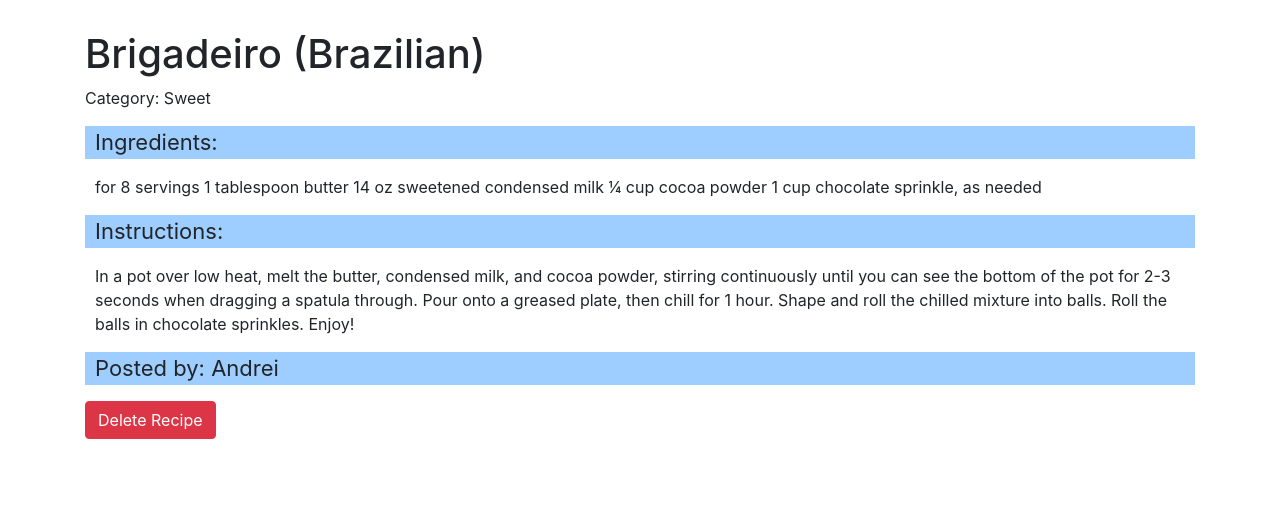
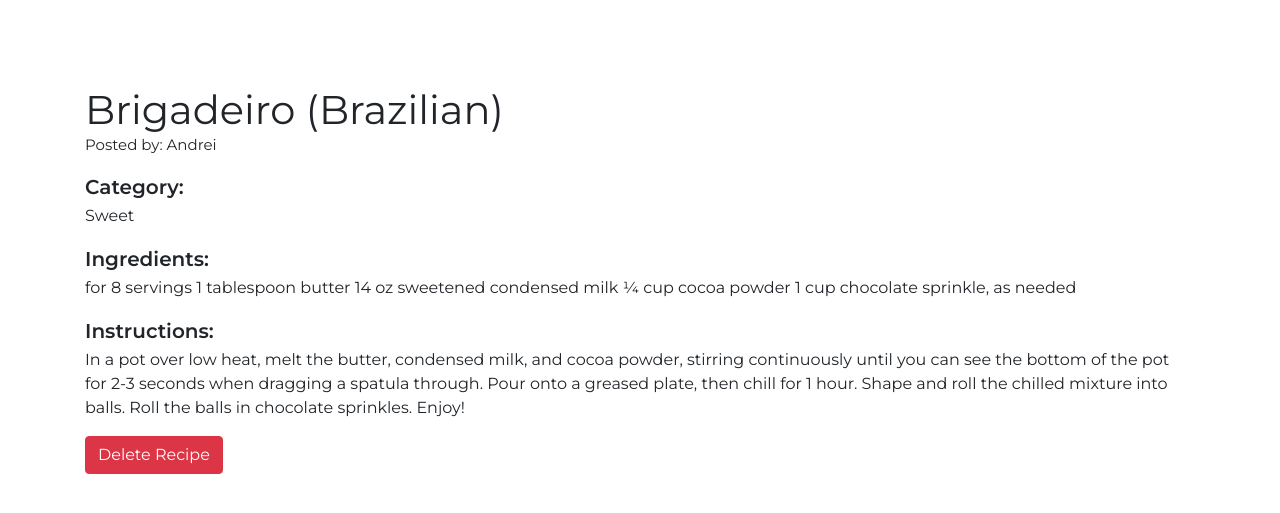
Before and after one commit to andreivince/ShareRecipe, a Flask app: page /recipe/1 in a window 1280 px wide. Shown: the part 56-569 px from the top of the page. Run offline with Flask 3, Linux system fonts and the light colour scheme; a user stored in the database is signed in; some libraries are stand-ins or nearby versions.

Commit message:
Update Layout

```diff
--- a/website/static/css/recipe.css
+++ b/website/static/css/recipe.css
@@ -1,13 +1,21 @@
+@import url('https://fonts.googleapis.com/css2?family=Montserrat:wght@400;600;700&display=swap');
+
 .recipe {
     padding-top: 30px;
+    font-family: 'Montserrat', sans-serif;
+}
+.label_recipe {
+    font-size: 20px;
+    font-weight: 600;
+    margin-bottom: 2px;
 }
 
-.label_recipe {
-    font-size: 22px;
-    background-color: #027cff61;
-    padding-left: 10px; /* Add 10px of padding to the left of the content */
+.author_recipe {
+    font-size: 15px;
 }
 
-.user_recipe {
-    padding-left: 10px;
+.title_recipe {
+    margin-bottom: 0;
+    margin-top: 5%;
+    margin-left: 0;
 }
--- a/website/templates/recipe.html
+++ b/website/templates/recipe.html
@@ -7,12 +7,13 @@
 {% block content %}
   <div class="recipe">
     <h1 class="title_recipe">{{ recipe.title }}</h1>
-    <p>Category: {{ recipe.category }}</p>
+    <p class="author_recipe">Posted by: {{ recipe.user.first_name }}</p>
+    <p class="label_recipe">Category:</p>
+    <p>{{ recipe.category }}</p>
     <p class="label_recipe">Ingredients:</p>
     <p class="user_recipe">{{ recipe.ingredients }}</p>
     <p class="label_recipe">Instructions:</p>
     <p class="user_recipe">{{ recipe.instructions }}</p>
-    <p class="label_recipe">Posted by: {{ recipe.user.first_name }}</p>
     {% if recipe.user == current_user %}
     <form action="{{ url_for('auth.delete_recipe', recipe_id=recipe.id) }}" method="post">
         <button type="submit" class="btn btn-danger">Delete Recipe</button>
```
Also changed, not shown: website/static/css/home.css (+8 -2 lines).
